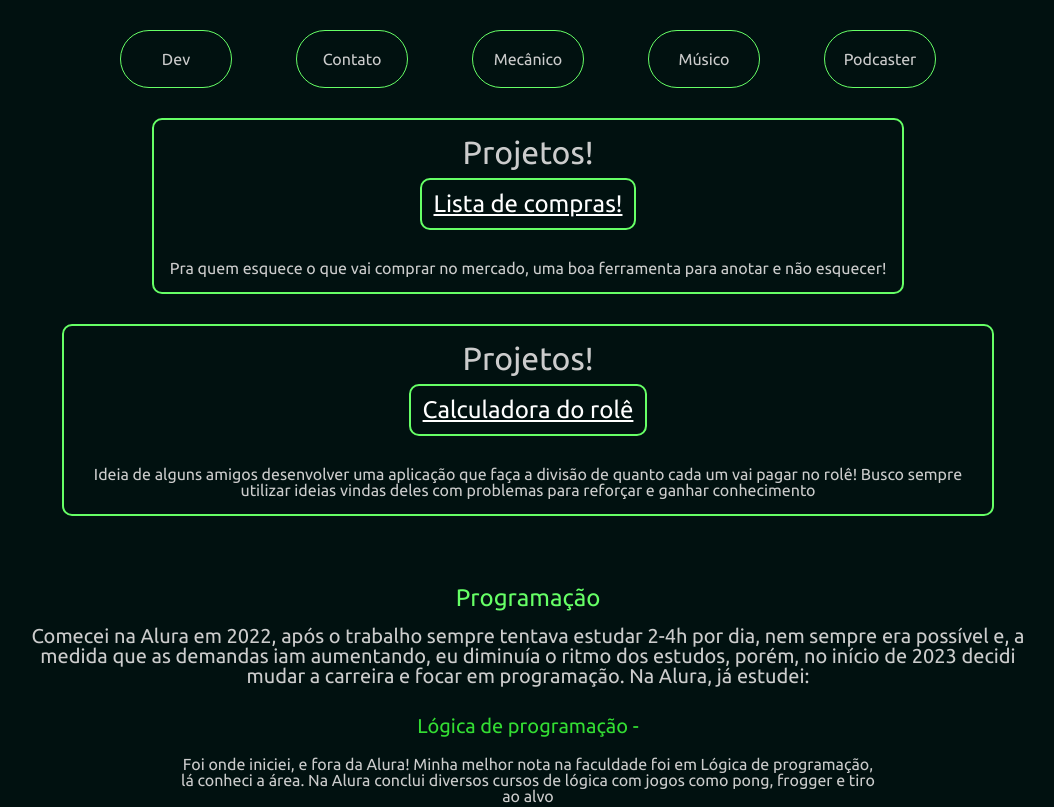
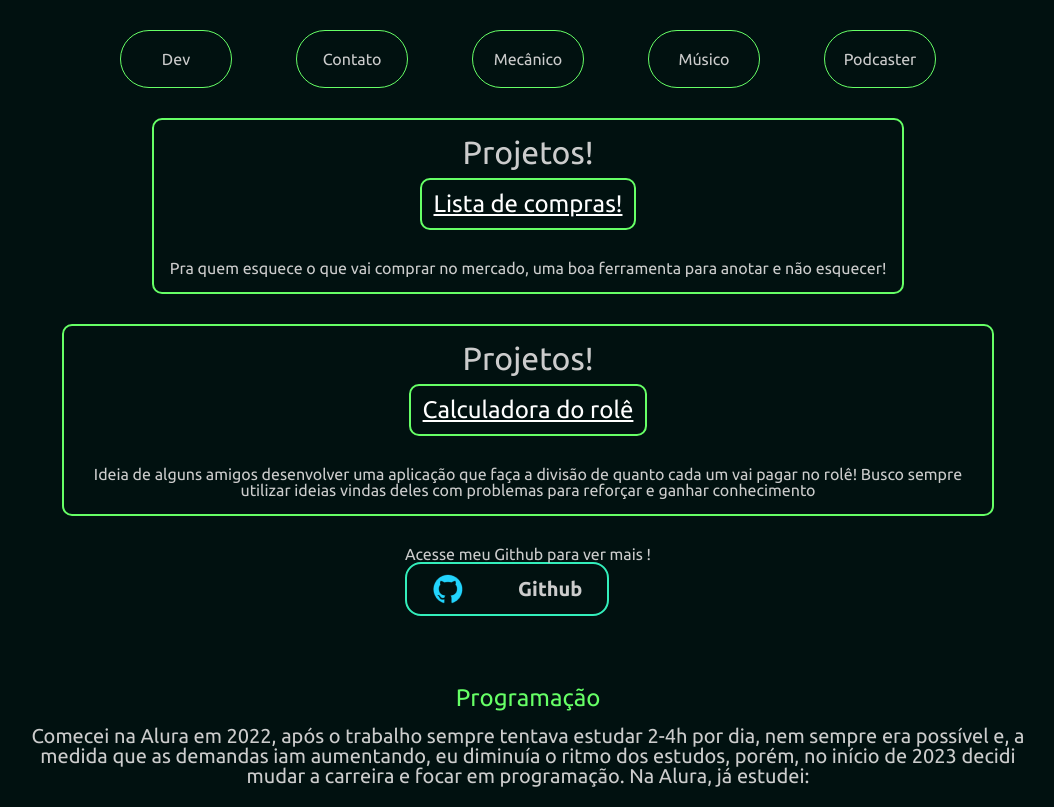
Before and after one commit to MauricioMadridPrado/meu-curriculo, a plain HTML site: page pages/dev.html in a window 1280 px wide. Shown: the top 807 px of the page, without its empty margins (112-1166 px from the left). Drawn offline with Linux system fonts and the light colour scheme.

Commit message:
feat: botao-github pag Dev
Adicionando botão para o github na página Dev

```diff
--- a/pages/dev.html
+++ b/pages/dev.html
@@ -32,6 +32,13 @@
         <p>Ideia de alguns amigos desenvolver uma aplicação que faça a divisão de quanto cada um vai pagar no rolê! Busco sempre utilizar ideias vindas deles com problemas para reforçar e ganhar conhecimento</p>
     </div>
 
+    <div>
+        <h3>Acesse meu Github para ver mais !</h3>
+        <a href='https://github.com/MauricioMadridPrado' class="btn-link">
+            <img style="width: 32px; color: #fff;" src='../assets/logo-github.png'g>
+            Github
+        </a>
+    </div>
     <!-- PROGRAMAÇÃO -->
     <main class="principal">
         <section class="carreira">
```
